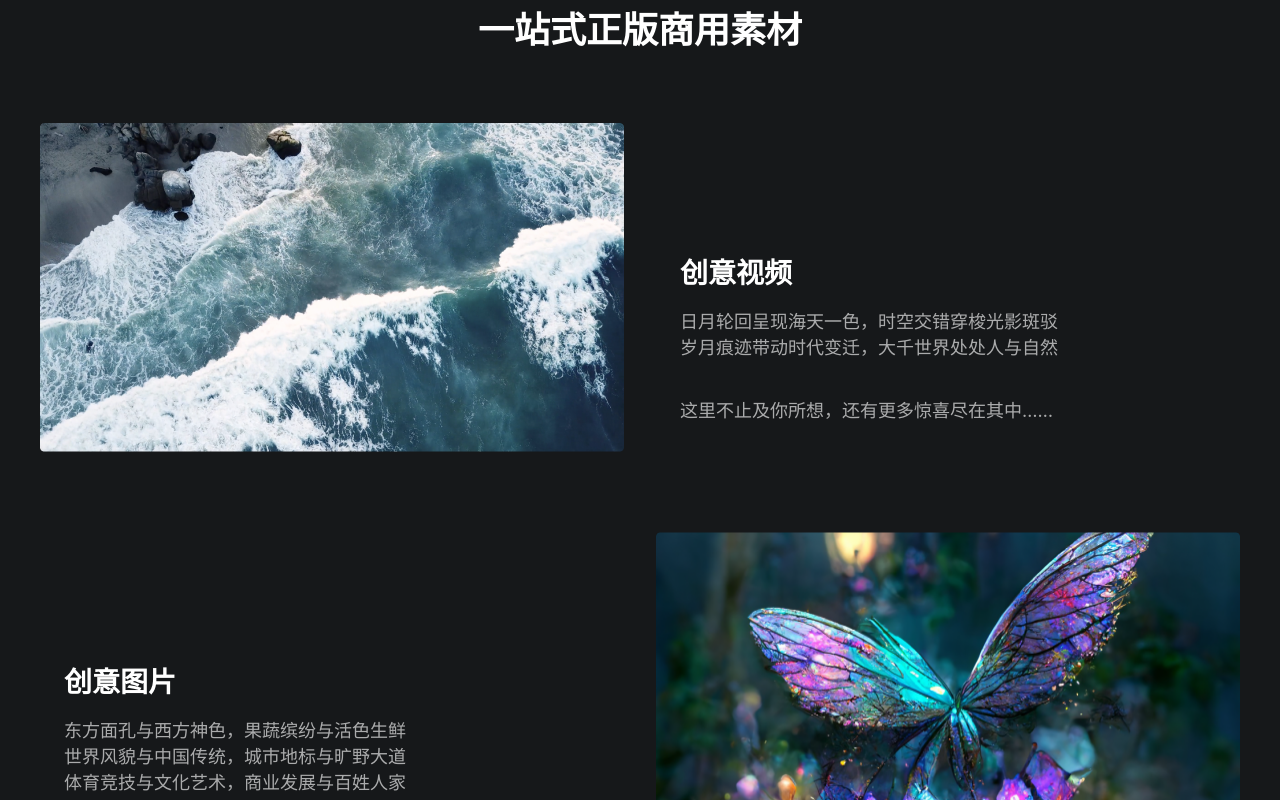
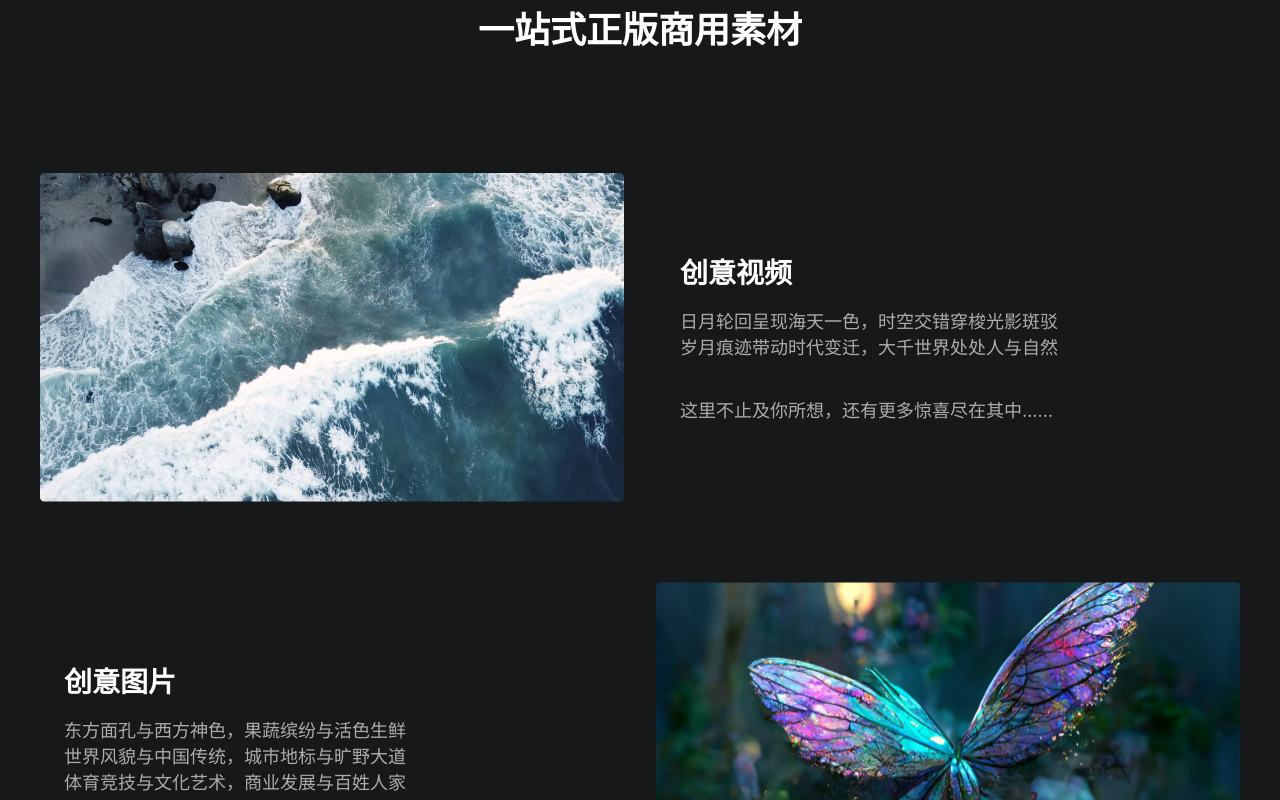
Before and after one commit to ChristianPaoloDagdag/DroitVision, a React (Create React App) app: page / in a window 1280 px wide. Shown: the part 1240-2040 px from the top of the page. Built offline with nearby package versions, Linux system fonts and the light colour scheme.

Commit message:
feat: add Materials content transition

```diff
--- a/src/pages/Home/ContentThree/Materials/index.jsx
+++ b/src/pages/Home/ContentThree/Materials/index.jsx
@@ -1,4 +1,5 @@
 import React from 'react';
+import { motion } from 'framer-motion';
 import * as S from './styles';
 
 export default function Materials(props) {
@@ -6,22 +7,57 @@ export default function Materials(props) {
     title, subtitle, subtitleBottom, image, order,
   } = props;
 
-  const subtitleMap = subtitle.map((text) => <div key={text}>{text}</div>);
-
   const ImageTransition = {
-    initial: { opacity: 0 },
-    whileInView: { opacity: 1, y: -50 },
+    initial: { opacity: 0, y: 50 },
+    whileInView: { opacity: 1, y: 0 },
     transition: { ease: 'easeOut', duration: 3 },
     viewport: { once: 'true' },
   };
 
+  const TitleTransition = {
+    initial: { opacity: 0, y: 50 },
+    whileInView: { opacity: 1, y: 0 },
+    transition: { ease: 'easeOut', duration: 3, delay: 0.6 },
+    viewport: { once: 'true' },
+  };
+
+  const PartnerTransition = {
+    initial: { opacity: 0, translateY: 50 },
+    whileInView: { opacity: 1, translateY: 0 },
+  };
+
+  const subtitleMap = subtitle.map((text, index) => (
+    <motion.div
+      initial={PartnerTransition.initial}
+      whileInView={PartnerTransition.whileInView}
+      transition={{ duration: 1.5, delay: 1.2 + index * 0.8 }}
+      key={text}
+    >
+      {text}
+    </motion.div>
+  ));
+
   return (
     <S.Container className={`_${order}`}>
       <S.Content>
-        <S.Title>{title}</S.Title>
+        <S.Title
+          initial={TitleTransition.initial}
+          whileInView={TitleTransition.whileInView}
+          animate={TitleTransition.animate}
+          transition={TitleTransition.transition}
+          viewport={TitleTransition.viewport}
+        >
+          {title}
+        </S.Title>
         <S.SubTitle>
           {subtitleMap}
-          <S.SubTitleBottom>{subtitleBottom}</S.SubTitleBottom>
+          <S.SubTitleBottom
+            initial={PartnerTransition.initial}
+            whileInView={PartnerTransition.whileInView}
+            transition={{ duration: 1.5, delay: 1.8 + subtitle.length * 0.8 }}
+          >
+            {subtitleBottom}
+          </S.SubTitleBottom>
         </S.SubTitle>
       </S.Content>
       <S.Image
--- a/src/pages/Home/ContentThree/Materials/styles.jsx
+++ b/src/pages/Home/ContentThree/Materials/styles.jsx
@@ -20,13 +20,13 @@ export const Content = styled.div`
   width: 584px;
 `;
 
-export const Title = styled.div`
+export const Title = styled(motion.div)`
   font-size: 28px;
   font-weight: 600;
   width: 536px;
 `;
 
-export const SubTitle = styled.div`
+export const SubTitle = styled(motion.div)`
   color: ${(props) => props.theme.color.gray};
   font-size: 18px;
   font-weight: 400;
@@ -34,7 +34,7 @@ export const SubTitle = styled.div`
   width: 536px;
 `;
 
-export const SubTitleBottom = styled.div`
+export const SubTitleBottom = styled(motion.div)`
   margin-top: 37px;
 `;
 
```
